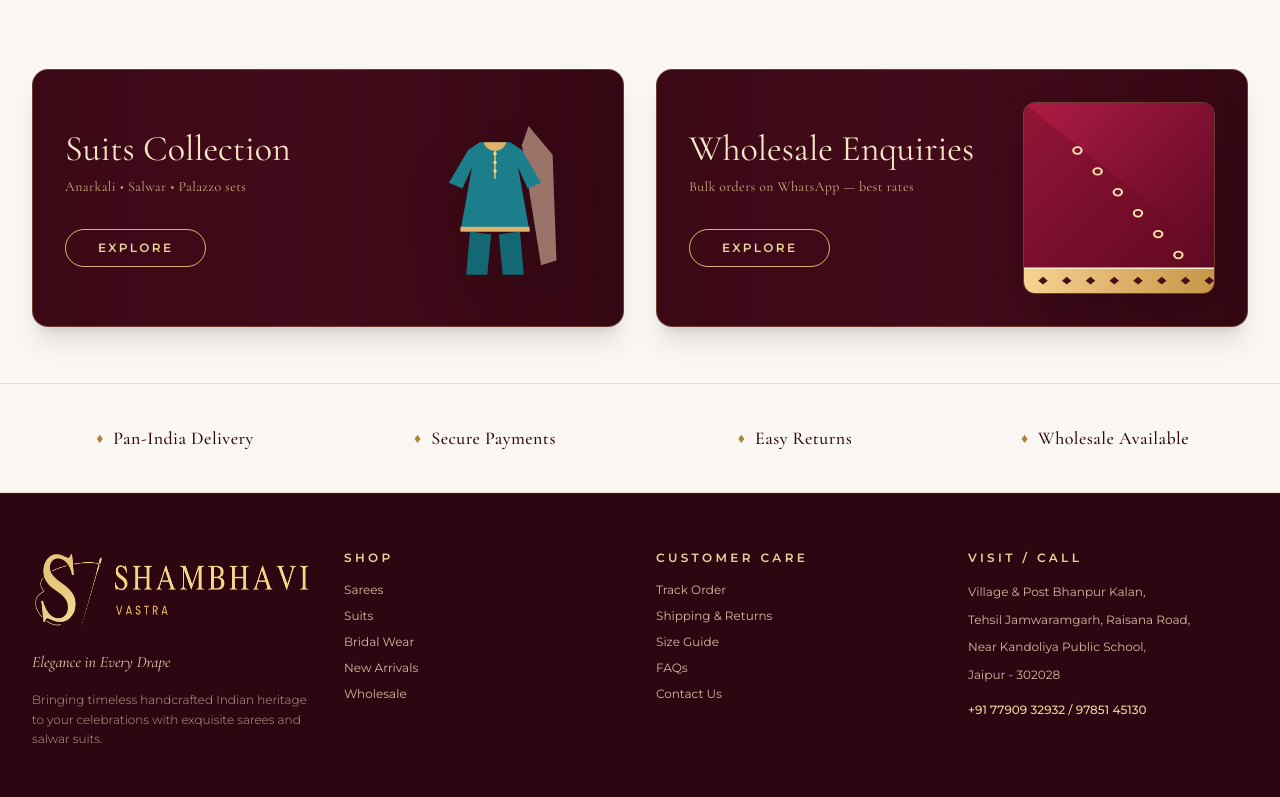
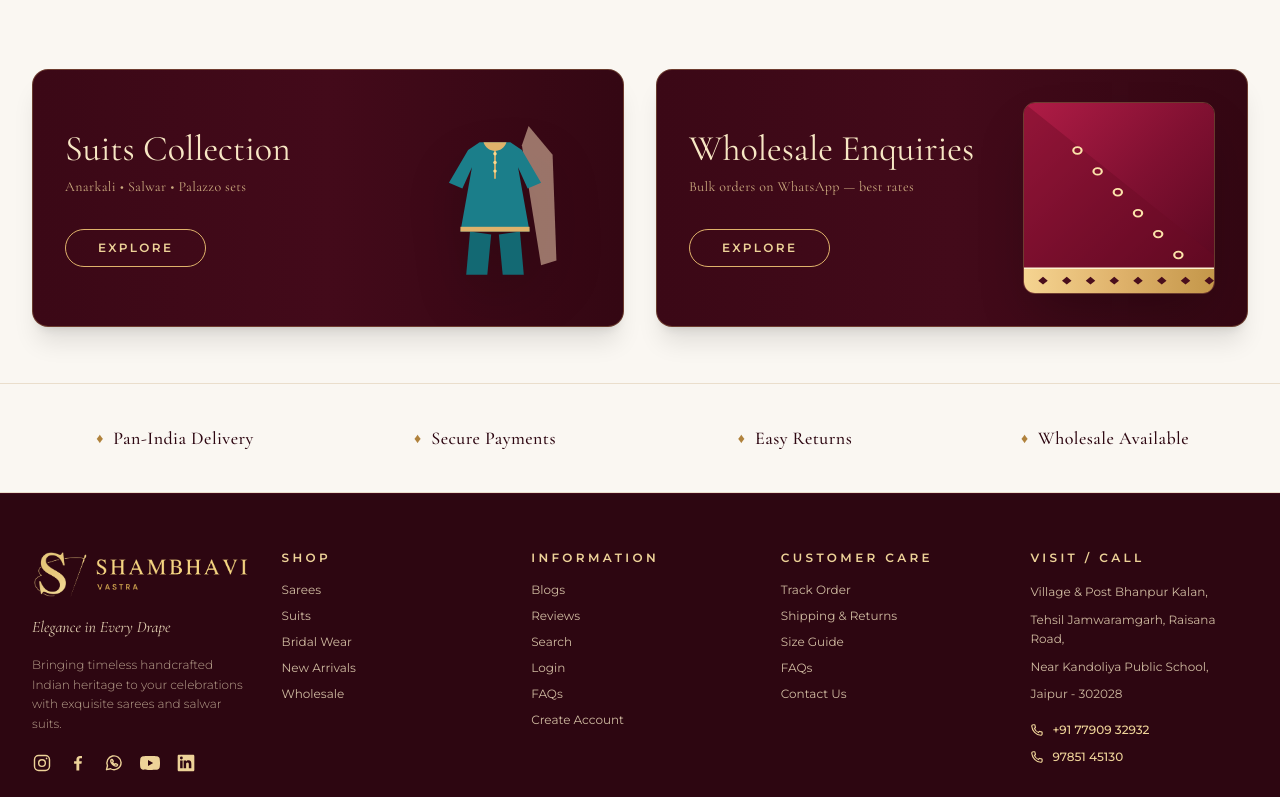
Before and after one commit to manojpengoria/shambhavi, a plain HTML site: page index.html in a window 1280 px wide. Shown: the part 2000-2797 px from the top of the page. Drawn offline with nearby package versions, Linux system fonts and the light colour scheme.

Commit message:
footer set social media icons

```diff
--- a/index.html
+++ b/index.html
@@ -438,8 +438,8 @@
     <!-- Accessible SEO Heading for Screen Readers & Search Engines -->
     <h1 class="sr-only">Shambhavi Vastra | Elegance in Every Drape - Handcrafted Sarees &amp; Designer Suits</h1>
 
-    <!-- Hero Banner Wrapper: Preserves natural 1024x455 banner aspect ratio -->
-    <div class="relative w-full max-w-[1440px] mx-auto aspect-[1024/455] bg-no-repeat bg-center bg-contain flex items-end justify-center shadow-2xl"
+    <!-- Hero Banner Wrapper: Fills the viewport while preserving the banner aspect ratio -->
+    <div class="relative w-full aspect-[1024/455] bg-no-repeat bg-center bg-cover flex items-end justify-center shadow-2xl"
          style="aspect-ratio: 1024 / 455; background-image: url('images/HeroBanner_2.25to1_5760x2560.png');">
 
       <!-- Interactive CTA Buttons: SHOP SAREES & SHOP SUITS -->
@@ -1140,20 +1140,50 @@
        ======================================================== -->
   <footer id="footer" class="bg-[#2d0611] text-[#f7e7c4] pt-14 pb-8 border-t border-maroon-800">
     <div class="max-w-7xl mx-auto px-4 sm:px-6 lg:px-8">
-      <div class="grid grid-cols-1 md:grid-cols-2 lg:grid-cols-4 gap-10 lg:gap-8 pb-12 border-b border-maroon-800/80">
+      <div class="grid grid-cols-1 md:grid-cols-2 lg:grid-cols-5 gap-10 lg:gap-8 pb-12 border-b border-maroon-800/80">
 
         <!-- Column 1: Brand Info & Logo -->
         <div class="space-y-4">
           <div class="flex items-center gap-3">
-            <img src="images/Logos/Footer_Logo_Transparent.png" alt="Shambhavi Vastra Logo" class="w-80 h-20">
+            <img src="images/Logos/Footer_Logo_Transparent.png" alt="Shambhavi Vastra Logo" class="w-80 h-15 object-contain">
 
           </div>
-          <p class="font-serif-lux italic text-base text-gold-200/90 pt-1">
+          <p class="font-serif-lux italic text-base text-gold-200/90">
             Elegance in Every Drape
           </p>
           <p class="text-xs text-gold-200/70 leading-relaxed font-light">
             Bringing timeless handcrafted Indian heritage to your celebrations with exquisite sarees and salwar suits.
           </p>
+          <div class="flex items-center gap-4 pt-1 text-gold-300" aria-label="Social media">
+            <span role="img" aria-label="Instagram">
+              <svg class="w-5 h-5" viewBox="0 0 24 24" fill="none" stroke="currentColor" stroke-width="1.7" aria-hidden="true">
+                <rect x="3" y="3" width="18" height="18" rx="5" />
+                <circle cx="12" cy="12" r="4" />
+                <circle cx="17.5" cy="6.5" r="1" fill="currentColor" stroke="none" />
+              </svg>
+            </span>
+            <span role="img" aria-label="Facebook">
+              <svg class="w-5 h-5" viewBox="0 0 24 24" fill="currentColor" aria-hidden="true">
+                <path d="M13.5 21v-8h2.7l.4-3.1h-3.1v-2c0-.9.3-1.5 1.6-1.5h1.7V3.6c-.3 0-1.3-.1-2.5-.1-2.5 0-4.2 1.5-4.2 4.3v2.1H7.3V13h2.8v8h3.4z" />
+              </svg>
+            </span>
+            <span role="img" aria-label="WhatsApp">
+              <svg class="w-5 h-5" viewBox="0 0 24 24" fill="none" stroke="currentColor" stroke-width="1.7" aria-hidden="true">
+                <path stroke-linecap="round" stroke-linejoin="round" d="M20.5 11.5a8.5 8.5 0 0 1-12.6 7.4L3 20l1.2-4.7a8.5 8.5 0 1 1 16.3-3.8Z" />
+                <path stroke-linecap="round" stroke-linejoin="round" d="M8.5 8.2c.2-.5.5-.5.8-.5h.5c.2 0 .4.1.5.4l.7 1.7c.1.2.1.4-.1.6l-.5.6c-.2.2-.2.4-.1.6.5.9 1.2 1.6 2.1 2.1.2.1.4.1.6-.1l.6-.7c.2-.2.4-.2.6-.1l1.7.8c.3.1.4.3.4.5 0 .3-.1.8-.5 1.1-.4.4-1 .6-1.7.5-1-.1-2.3-.7-3.7-1.9-1.2-1.1-2-2.4-2.2-3.4-.2-.9.1-1.6.3-2.2Z" />
+              </svg>
+            </span>
+            <span role="img" aria-label="YouTube">
+              <svg class="w-5 h-5" viewBox="0 0 24 24" fill="currentColor" aria-hidden="true">
+                <path d="M23.5 6.2a3 3 0 0 0-2.1-2.1C19.5 3.6 12 3.6 12 3.6s-7.5 0-9.4.5A3 3 0 0 0 .5 6.2 31 31 0 0 0 0 12a31 31 0 0 0 .5 5.8 3 3 0 0 0 2.1 2.1c1.9.5 9.4.5 9.4.5s7.5 0 9.4-.5a3 3 0 0 0 2.1-2.1A31 31 0 0 0 24 12a31 31 0 0 0-.5-5.8ZM9.6 15.6V8.4l6.2 3.6-6.2 3.6Z" />
+              </svg>
+            </span>
+            <span role="img" aria-label="LinkedIn">
+              <svg class="w-5 h-5" viewBox="0 0 24 24" fill="currentColor" aria-hidden="true">
+                <path d="M20.45 2H3.55C2.69 2 2 2.68 2 3.52v16.96c0 .84.69 1.52 1.55 1.52h16.9c.86 0 1.55-.68 1.55-1.52V3.52c0-.84-.69-1.52-1.55-1.52ZM7.93 18.34H4.97V9.01h2.96v9.33ZM6.45 7.74a1.72 1.72 0 1 1 0-3.44 1.72 1.72 0 0 1 0 3.44Zm11.89 10.6h-2.95v-4.54c0-1.08-.02-2.47-1.51-2.47-1.51 0-1.74 1.18-1.74 2.39v4.62H9.19V9.01h2.83v1.27h.04c.39-.73 1.36-1.51 2.8-1.51 2.99 0 3.54 1.97 3.54 4.53v5.04Z" />
+              </svg>
+            </span>
+          </div>
         </div>
 
         <!-- Column 2: SHOP -->
@@ -1170,7 +1200,22 @@
           </ul>
         </div>
 
-        <!-- Column 3: CUSTOMER CARE -->
+        <!-- Column 3: INFORMATION -->
+        <div>
+          <h4 class="text-xs uppercase tracking-[0.28em] text-gold-300 font-semibold mb-4 font-sans">
+            INFORMATION
+          </h4>
+          <ul class="space-y-2.5 text-xs text-gold-200/80 font-normal">
+            <li><a href="#footer" class="hover:text-white hover:underline transition-colors">Blogs</a></li>
+            <li><a href="#footer" class="hover:text-white hover:underline transition-colors">Reviews</a></li>
+            <li><button id="footerSearchLink" type="button" class="hover:text-white hover:underline transition-colors">Search</button></li>
+            <li><a href="#footer" class="hover:text-white hover:underline transition-colors">Login</a></li>
+            <li><a href="#footer" class="hover:text-white hover:underline transition-colors">FAQs</a></li>
+            <li><a href="#footer" class="hover:text-white hover:underline transition-colors">Create Account</a></li>
+          </ul>
+        </div>
+
+        <!-- Column 4: CUSTOMER CARE -->
         <div>
           <h4 class="text-xs uppercase tracking-[0.28em] text-gold-300 font-semibold mb-4 font-sans">
             CUSTOMER CARE
@@ -1184,7 +1229,7 @@
           </ul>
         </div>
 
-        <!-- Column 4: VISIT / CALL -->
+        <!-- Column 5: VISIT / CALL -->
         <div>
           <h4 class="text-xs uppercase tracking-[0.28em] text-gold-300 font-semibold mb-4 font-sans">
             VISIT / CALL
@@ -1194,10 +1239,20 @@
             <p>Tehsil Jamwaramgarh, Raisana Road,</p>
             <p>Near Kandoliya Public School,</p>
             <p>Jaipur - 302028</p>
-            <p class="pt-2 text-gold-300 font-medium">
-              <a href="tel:+917790932932" class="hover:underline">+91 77909 32932</a> /
-              <a href="tel:+919785145130" class="hover:underline">97851 45130</a>
-            </p>
+            <div class="pt-2 space-y-2 text-gold-300 font-medium">
+              <a href="tel:+917790932932" class="flex items-center gap-2 hover:underline">
+                <svg class="w-3.5 h-3.5 shrink-0" fill="none" viewBox="0 0 24 24" stroke="currentColor" aria-hidden="true">
+                  <path stroke-linecap="round" stroke-linejoin="round" stroke-width="2" d="M3 5.5A2.5 2.5 0 0 1 5.5 3h2a1 1 0 0 1 1 .8l.8 3.5a1 1 0 0 1-.5 1.1l-1.4.8a14 14 0 0 0 7.2 7.2l.8-1.4a1 1 0 0 1 1.1-.5l3.5.8a1 1 0 0 1 .8 1v2A2.5 2.5 0 0 1 18.3 21 17.3 17.3 0 0 1 3 5.5Z" />
+                </svg>
+                +91 77909 32932
+              </a>
+              <a href="tel:+919785145130" class="flex items-center gap-2 hover:underline">
+                <svg class="w-3.5 h-3.5 shrink-0" fill="none" viewBox="0 0 24 24" stroke="currentColor" aria-hidden="true">
+                  <path stroke-linecap="round" stroke-linejoin="round" stroke-width="2" d="M3 5.5A2.5 2.5 0 0 1 5.5 3h2a1 1 0 0 1 1 .8l.8 3.5a1 1 0 0 1-.5 1.1l-1.4.8a14 14 0 0 0 7.2 7.2l.8-1.4a1 1 0 0 1 1.1-.5l3.5.8a1 1 0 0 1 .8 1v2A2.5 2.5 0 0 1 18.3 21 17.3 17.3 0 0 1 3 5.5Z" />
+                </svg>
+                97851 45130
+              </a>
+            </div>
           </div>
         </div>
 
@@ -1332,6 +1387,10 @@
     closeSearchBtn.addEventListener('click', () => {
       searchBarOverlay.classList.add('hidden');
     });
+    document.getElementById('footerSearchLink').addEventListener('click', () => {
+      searchBtn.click();
+      window.scrollTo({ top: 0, behavior: 'smooth' });
+    });
 
     // 3. Cart Drawer Toggle
     function openCart() {
```
Also changed, not shown: 1 other file.
